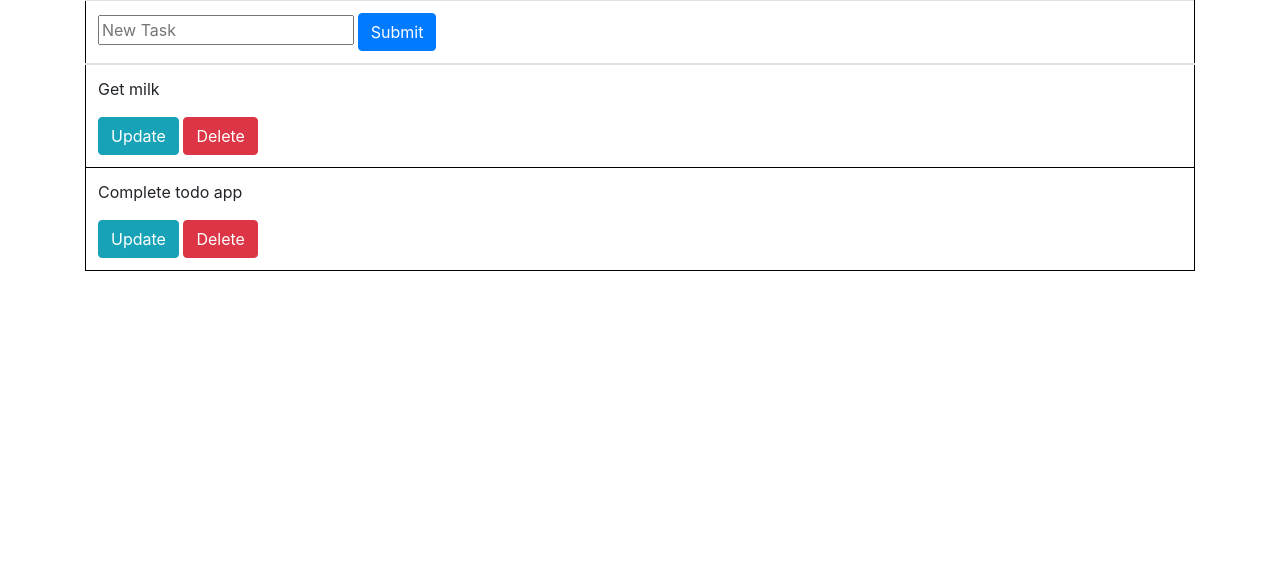
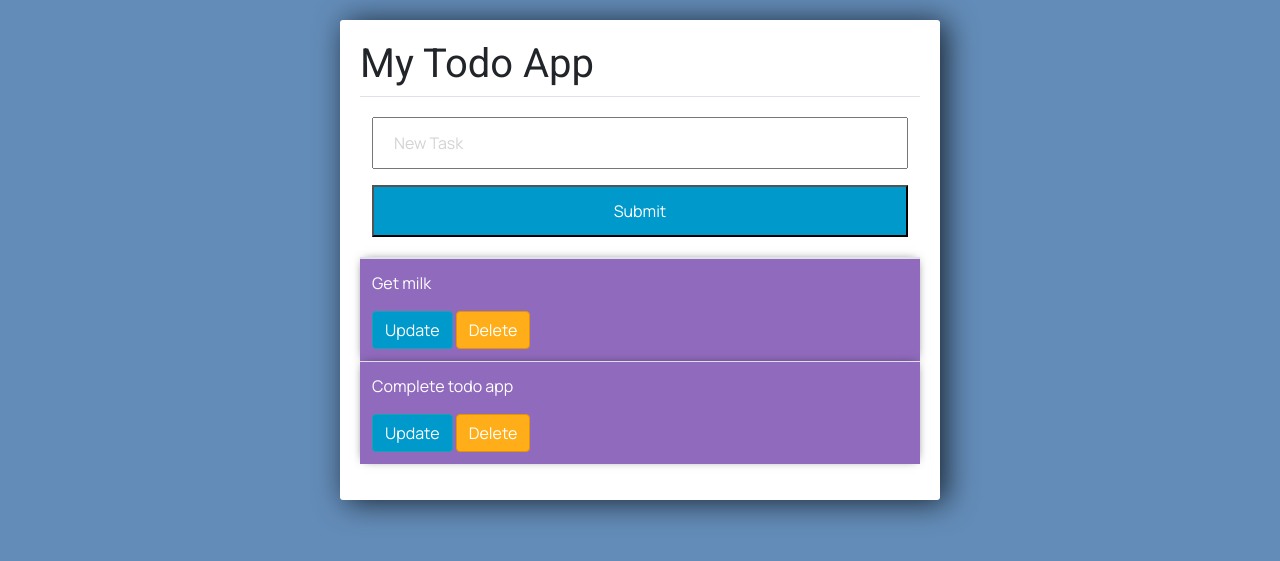
Before and after one commit to vishavbangotra/todo, a Django app: page / in a window 1280 px wide. Shown: the top 561 px of the page. Run offline with Django 3.2, Linux system fonts and the light colour scheme; data comes from the database, SQL or seed files in the repository; both versions use the stored data as it was after the commit; some libraries are stand-ins or nearby versions.

Commit message:
Added css

```diff
--- a/todo/static/index.css
+++ b/todo/static/index.css
@@ -1,3 +1,50 @@
-table, th, td {
-  border: 1px solid black;
+body{
+		background-color: #638CB8;
+    font-family: 'Manrope', sans-serif;
+	}
+h1{
+  font-family: 'Roboto', sans-serif;
 }
+
+input{
+	width: 100%;
+	padding: 12px 20px;
+	margin: 8px 0;
+	box-sizing: border-box;
+	}
+
+	input::placeholder {
+	  color: #d3d3d3;
+	}
+
+	.submit{
+		background-color: rgb(0, 153, 204) !important;
+	}
+
+	.center-column{
+		width:600px;
+		margin: 20px auto;
+		padding:20px;
+		background-color: #fff;
+		border-radius: 3px;
+		box-shadow: 6px 2px 30px 0px rgba(0,0,0,0.75);
+	}
+
+	.item-row{
+		background-color: #906abd;
+		margin: 10px;
+		padding: 20px;
+		border-radius: 3px;
+		color: #fff;
+		font-size: 16px;
+		box-shadow: 0px -1px 10px -4px rgba(0,0,0,0.75);
+	}
+
+	.btn-danger{
+		background-color: #ffae19;
+		border-color: #e59400;
+	}
+
+  .btn-info{
+    background-color: rgb(0, 153, 204) !important;
+  }
--- a/todo/templates/base.html
+++ b/todo/templates/base.html
@@ -6,6 +6,7 @@
     <title>Todo</title>
   </head>
   <link rel="stylesheet" href="https://stackpath.bootstrapcdn.com/bootstrap/4.4.1/css/bootstrap.min.css" integrity="sha384-Vkoo8x4CGsO3+Hhxv8T/Q5PaXtkKtu6ug5TOeNV6gBiFeWPGFN9MuhOf23Q9Ifjh" crossorigin="anonymous">
+  <link href="https://fonts.googleapis.com/css2?family=Acme&family=Manrope&family=Roboto&display=swap" rel="stylesheet">
   <link rel="stylesheet" href="{% static 'index.css' %}">
   <body class='container'>
     {% block content %}
--- a/todo/templates/home.html
+++ b/todo/templates/home.html
@@ -1,6 +1,7 @@
 {% extends 'base.html' %}
 {% block content %}
-<div class="box">
+<div class="center-column">
+  <h1>My Todo App</h1>
 <table class='table'>
   <thead>
     <tr>
@@ -8,14 +9,14 @@
         <form action="/" method="POST" class='form form-main'>
           {% csrf_token %}
           {{form.title}}
-          <input class='btn btn-primary' type="submit" name='submit'>
+          <input class='submit' type="submit" name='submit' style='color: white'>
         </form>
       </th>
     </tr>
   </thead>
   <tbody>
 {% for task in tasks %}
-  <tr>
+  <tr class='item-row'>
       <td>
         <p>{{task.title}}</p>
         <a class='btn btn-info' href="{% url 'update_view' task.id %}">Update</a>
```
Also changed, not shown: todo/db.sqlite3.
